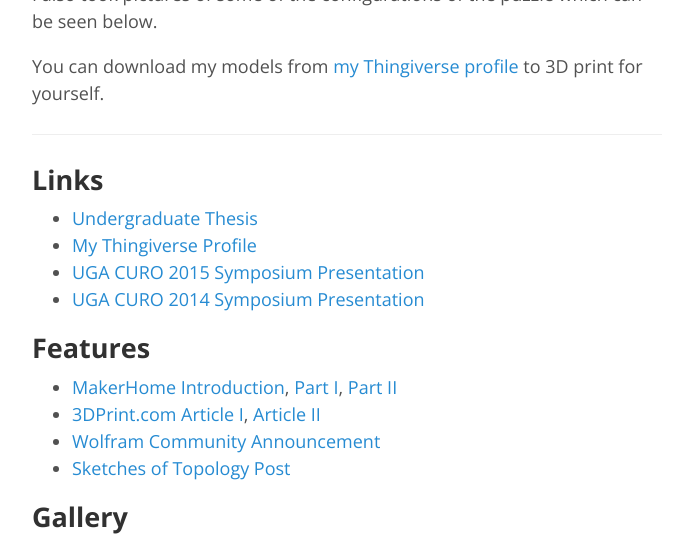
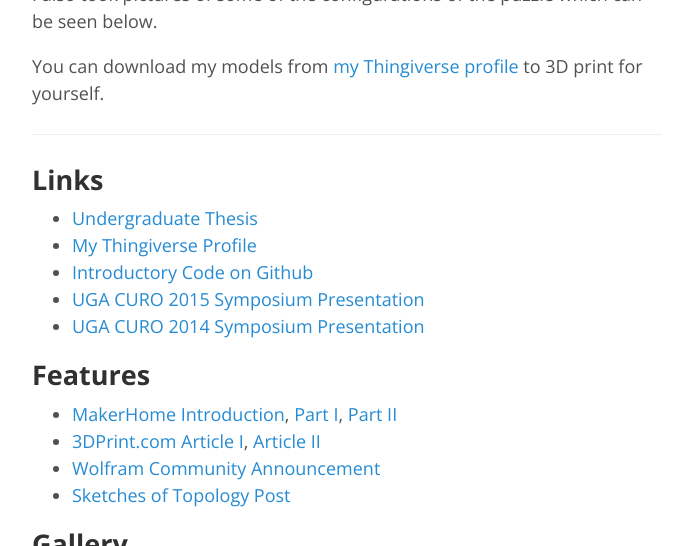
Before and after one commit to fredhohman/fredhohman.github.io, a Jekyll site: the page built from _posts/projects/2015-05-08-3d-printing-the-trefoil-knot-and-its-pages.md, in a window 1280 px wide and 900 px high, scrolled down 2782 px, cut to the strip 0-546 px from the top of the window. Shown: the whole strip, without its empty margins (293-967 px from the left). Built offline with Jekyll 4.4.1, drawn with Linux system fonts in a browser that asks for light colours; comment, search, counter and statistics services are not loaded.

Commit message:
add github link for 3d printed knots

```diff
--- a/_posts/projects/2015-05-08-3d-printing-the-trefoil-knot-and-its-pages.md
+++ b/_posts/projects/2015-05-08-3d-printing-the-trefoil-knot-and-its-pages.md
@@ -50,6 +50,7 @@ You can download my models from [my Thingiverse profile][thingiverse] to 3D prin
 ## Links
 * [Undergraduate Thesis][thesis]
 * [My Thingiverse Profile][thingiverse]
+* [Introductory Code on Github][github]
 * [UGA CURO 2015 Symposium Presentation][curo2015]
 * [UGA CURO 2014 Symposium Presentation][curo2014]
 
@@ -100,6 +101,7 @@ You can download my models from [my Thingiverse profile][thingiverse] to 3D prin
 [3dprint-2]: http://3dprint.com/95127/3d-printed-trumpety-trefoil/ "#DPrint.com Feature II."
 [sot]: http://sketchesoftopology.wordpress.com/2014/04/25/mathematics-with-3d-printing/ "Sketches of Topology Feature."
 [thingiverse]: http://www.thingiverse.com/fredhohman/overview "My Thingiverse Profile."
+[github]: https://github.com/fredhohman/3d-printed-trefoil "Github."
 [curo2014]: {{ site.url }}/assets/curo_symposium_2014.pdf
 [curo2015]: {{ site.url }}/assets/curo_symposium_2015.pdf
 [thesis]: {{ site.url }}/assets/thesis.pdf
```
